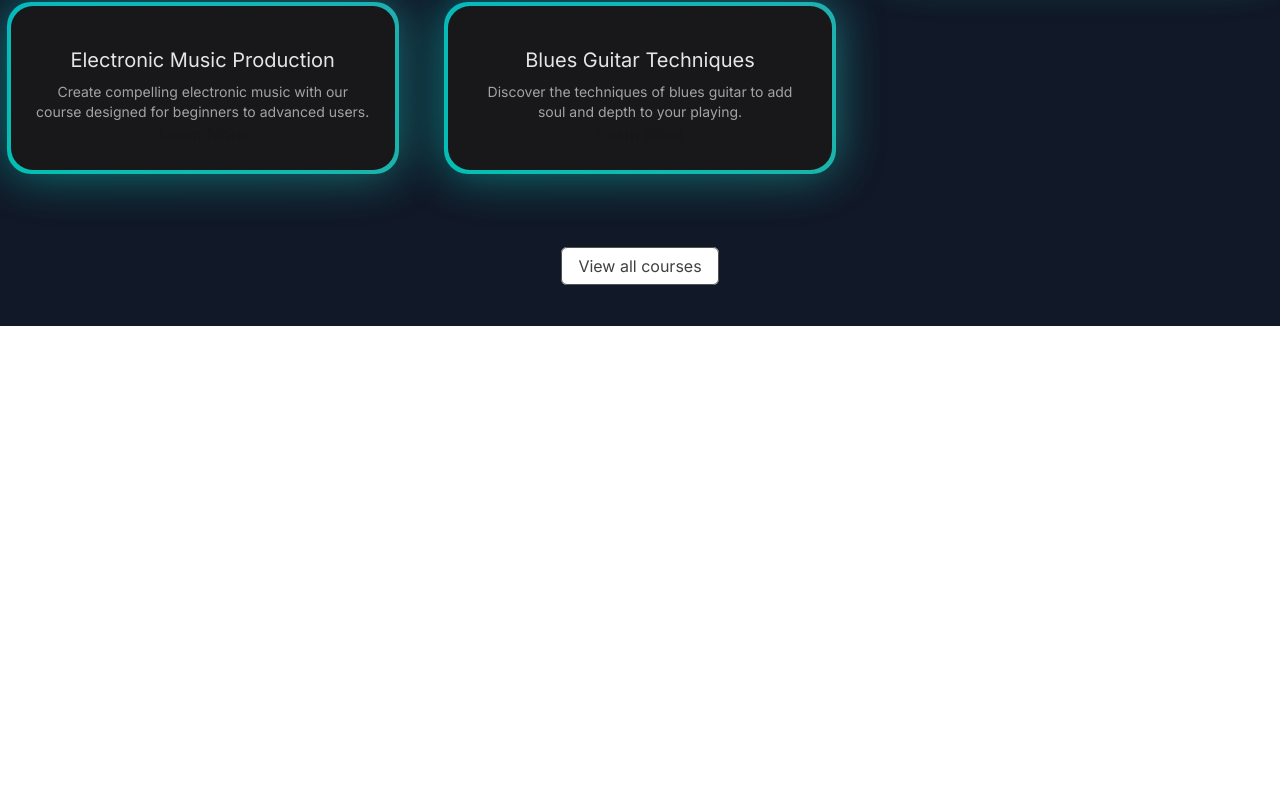
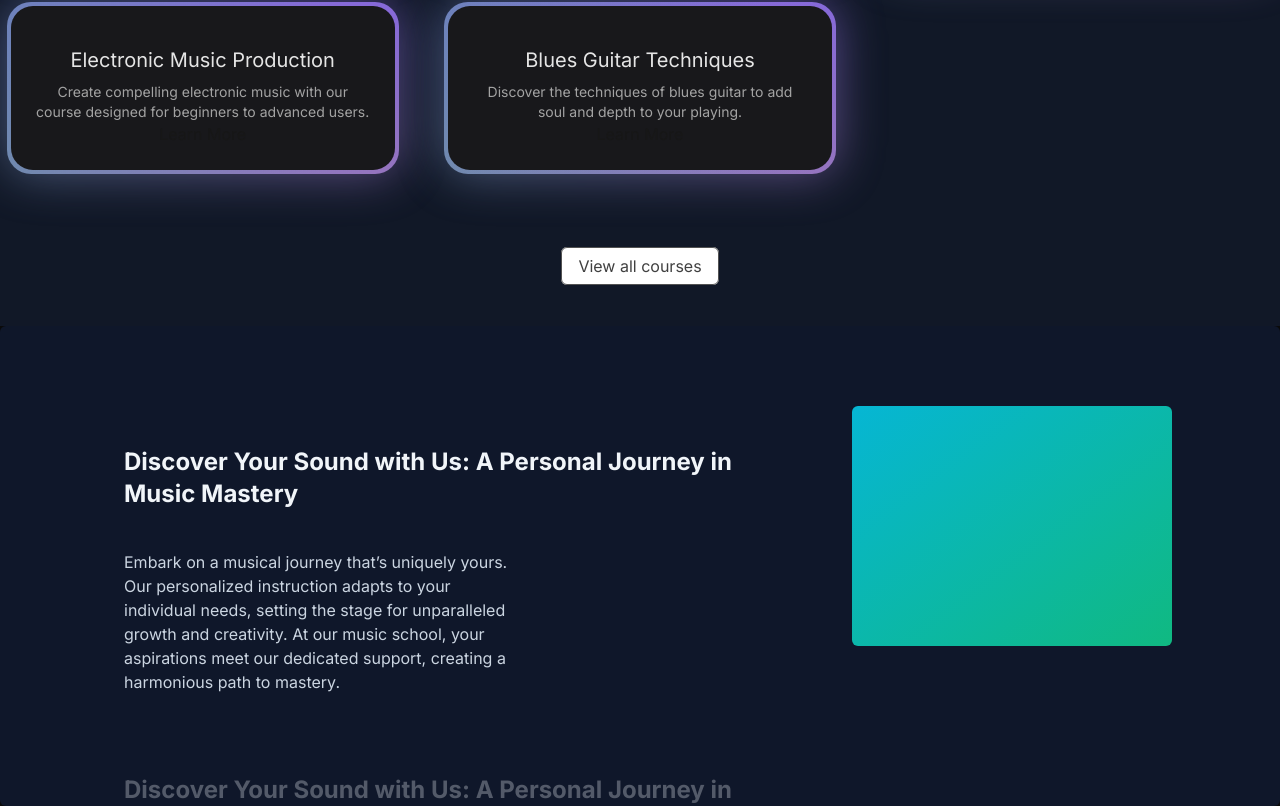
Before and after one commit to sumondeveloper/musicbrand, a Next.js app: page / in a window 1280 px wide. Shown: the part 1026-1832 px from the top of the page. Before the commit the page ends 1352 px from the top, so only its background shows below. Built offline with nearby package versions, Linux system fonts and the light colour scheme.

Commit message:
sticky scroll section add to website

```diff
--- a/app/page.tsx
+++ b/app/page.tsx
@@ -1,12 +1,14 @@
 import FeaturedCourses from "@/components/FeaturedCourses";
 import FeaturedSection from "@/components/FeaturedCourses";
 import HeroSection from "@/components/HeroSection";
+import WhyChooseUs from "@/components/WhyChooseUs";
 
 const Home = () => {
   return (
     <main className="min-h-screen bg-black/[0.96] antialiased bg-grid-white/[0.02]">
       <HeroSection />
       <FeaturedCourses />
+      <WhyChooseUs />
     </main>
   );
 };
--- /dev/null
+++ b/components/WhyChooseUs.tsx
@@ -0,0 +1,43 @@
+"use client";
+import React from "react";
+import { StickyScroll } from "./ui/sticky-scroll-reveal";
+const musicSchoolContent = [
+  {
+    title: "Discover Your Sound with Us: A Personal Journey in Music Mastery",
+    description:
+      "Embark on a musical journey that’s uniquely yours. Our personalized instruction adapts to your individual needs, setting the stage for unparalleled growth and creativity. At our music school, your aspirations meet our dedicated support, creating a harmonious path to mastery.",
+  },
+  {
+    title: "Discover Your Sound with Us: A Personal Journey in Music Mastery",
+    description:
+      "Embark on a musical journey that’s uniquely yours. Our personalized instruction adapts to your individual needs, setting the stage for unparalleled growth and creativity. At our music school, your aspirations meet our dedicated support, creating a harmonious path to mastery.",
+  },
+  {
+    title: "Discover Your Sound with Us: A Personal Journey in Music Mastery",
+    description:
+      "Embark on a musical journey that’s uniquely yours. Our personalized instruction adapts to your individual needs, setting the stage for unparalleled growth and creativity. At our music school, your aspirations meet our dedicated support, creating a harmonious path to mastery.",
+  },
+  {
+    title: "Live Feedback & Engagement",
+    description:
+      "Immerse yourself in an interactive learning experience where feedback is immediate, just like real-time changes in a collaborative project. This approach enhances your understanding and mastery of music concepts and performance techniques.",
+  },
+  {
+    title: "Cutting-Edge Curriculum",
+    description:
+      "Our curriculum is continuously updated to include the latest music education trends and technologies, ensuring you’re always learning with the most current and effective methods. Say goodbye to outdated materials and welcome an education that evolves with the industry.",
+  },
+  {
+    title: "Limitless Learning Opportunities",
+    description:
+      "With our expansive resource library and dynamic course offerings, you’ll never find yourself without something new to explore. Our platform provides continuous opportunities for growth, ensuring your musical skills are always advancing.",
+  },
+];
+const WhyChooseUs = () => {
+  return (
+    <div>
+      <StickyScroll content={musicSchoolContent} />
+    </div>
+  );
+};
+export default WhyChooseUs;
--- /dev/null
+++ b/components/ui/sticky-scroll-reveal.tsx
@@ -0,0 +1,112 @@
+"use client";
+import React, { useEffect, useRef, useState } from "react";
+import { useMotionValueEvent, useScroll } from "framer-motion";
+import { motion } from "framer-motion";
+import { cn } from "@/lib/utils";
+
+export const StickyScroll = ({
+  content,
+  contentClassName,
+}: {
+  content: {
+    title: string;
+    description: string;
+    content?: React.ReactNode | any;
+  }[];
+  contentClassName?: string;
+}) => {
+  const [activeCard, setActiveCard] = React.useState(0);
+  const ref = useRef<any>(null);
+  const { scrollYProgress } = useScroll({
+    // uncomment line 22 and comment line 23 if you DONT want the overflow container and want to have it change on the entire page scroll
+    // target: ref
+    container: ref,
+    offset: ["start start", "end start"],
+  });
+  const cardLength = content.length;
+
+  useMotionValueEvent(scrollYProgress, "change", (latest) => {
+    const cardsBreakpoints = content.map((_, index) => index / cardLength);
+    const closestBreakpointIndex = cardsBreakpoints.reduce(
+      (acc, breakpoint, index) => {
+        const distance = Math.abs(latest - breakpoint);
+        if (distance < Math.abs(latest - cardsBreakpoints[acc])) {
+          return index;
+        }
+        return acc;
+      },
+      0
+    );
+    setActiveCard(closestBreakpointIndex);
+  });
+
+  const backgroundColors = [
+    "var(--slate-900)",
+    "var(--black)",
+    "var(--neutral-900)",
+  ];
+  const linearGradients = [
+    "linear-gradient(to bottom right, var(--cyan-500), var(--emerald-500))",
+    "linear-gradient(to bottom right, var(--pink-500), var(--indigo-500))",
+    "linear-gradient(to bottom right, var(--orange-500), var(--yellow-500))",
+  ];
+
+  const [backgroundGradient, setBackgroundGradient] = useState(
+    linearGradients[0]
+  );
+
+  useEffect(() => {
+    setBackgroundGradient(linearGradients[activeCard % linearGradients.length]);
+  }, [activeCard]);
+
+  return (
+    <motion.div
+      animate={{
+        backgroundColor: backgroundColors[activeCard % backgroundColors.length],
+      }}
+      className="h-[30rem] overflow-y-auto flex justify-center relative space-x-10 rounded-md p-10"
+      ref={ref}
+    >
+      <div className="div relative flex items-start px-4">
+        <div className="max-w-2xl">
+          {content.map((item, index) => (
+            <div key={item.title + index} className="my-20">
+              <motion.h2
+                initial={{
+                  opacity: 0,
+                }}
+                animate={{
+                  opacity: activeCard === index ? 1 : 0.3,
+                }}
+                className="text-2xl font-bold text-slate-100"
+              >
+                {item.title}
+              </motion.h2>
+              <motion.p
+                initial={{
+                  opacity: 0,
+                }}
+                animate={{
+                  opacity: activeCard === index ? 1 : 0.3,
+                }}
+                className="text-kg text-slate-300 max-w-sm mt-10"
+              >
+                {item.description}
+              </motion.p>
+            </div>
+          ))}
+          <div className="h-40" />
+        </div>
+      </div>
+      <div
+        style={{ background: backgroundGradient }}
+        className={cn(
+          "hidden lg:block h-60 w-80 rounded-md bg-white sticky top-10 overflow-hidden",
+          contentClassName
+        )}
+      >
+        {content[activeCard].content ?? null}
+      </div>
+    </motion.div>
+  );
+};
```
